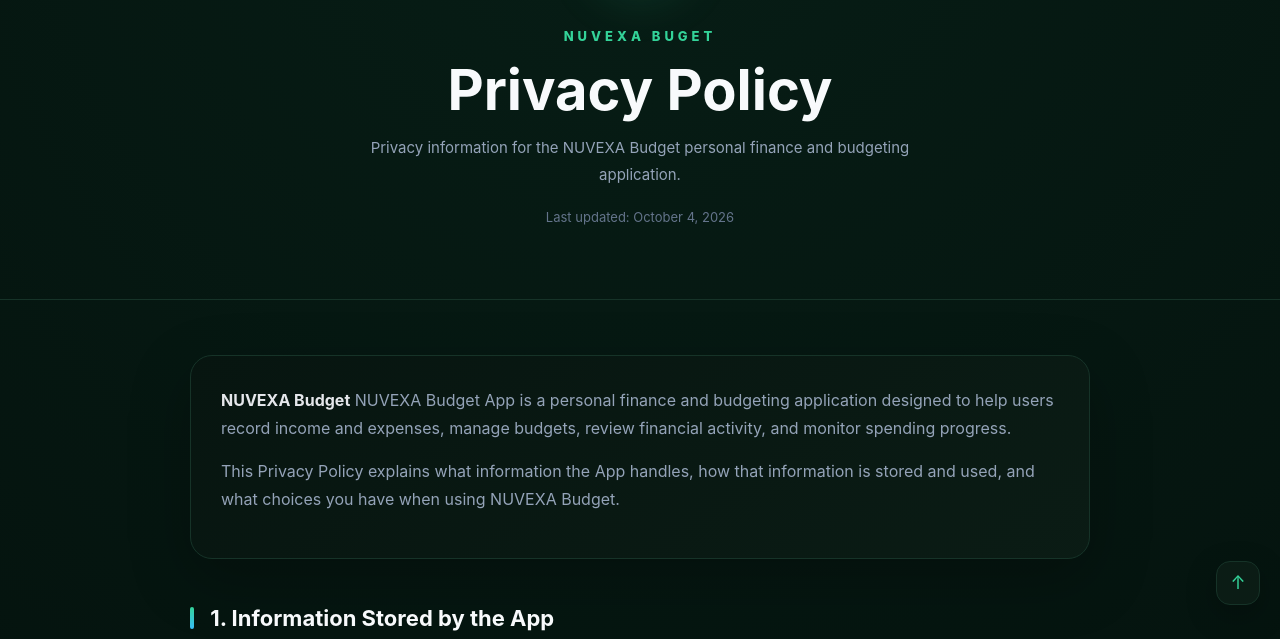
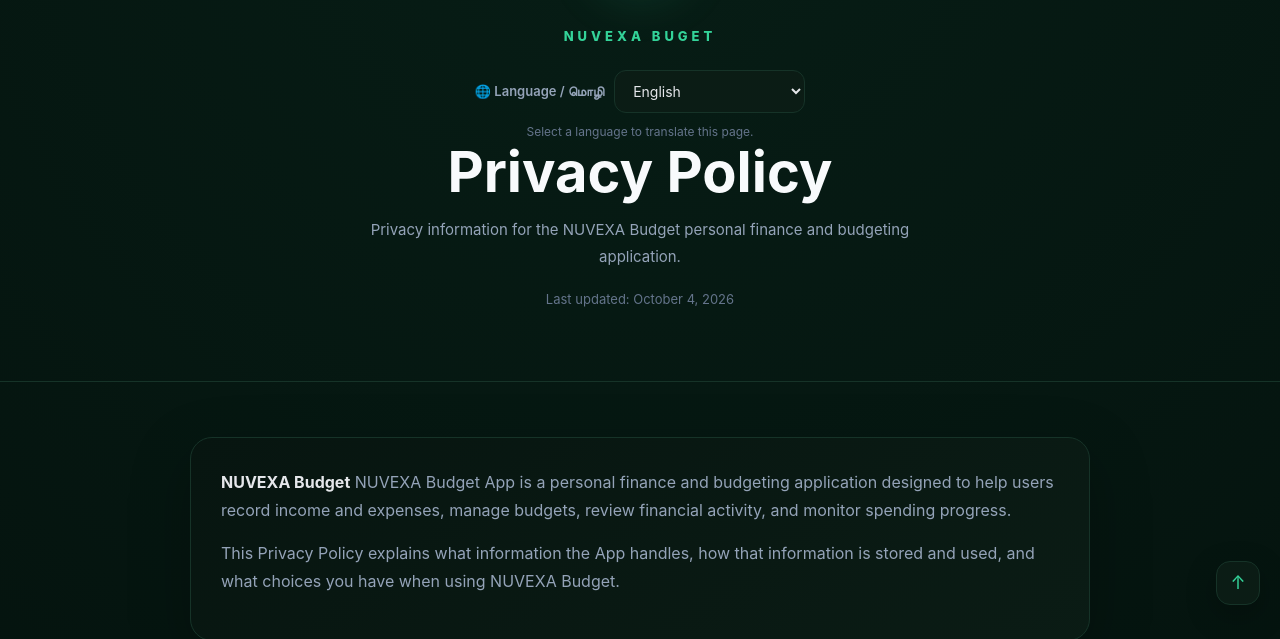
Before and after one commit to RuchiDissa/nuvexa-Buget-privacy-policy-, a plain HTML site: page index.html in a window 1280 px wide. Shown: the part 175-814 px from the top of the page. Drawn offline with Linux system fonts and the light colour scheme.

Commit message:
Implement language translator feature in index.html
Added language picker for translation options and integrated Google Translate functionality.

```diff
--- a/index.html
+++ b/index.html
@@ -434,6 +434,68 @@
                 rgba(52, 211, 153, 0.10);
         }
 
+
+        /* =========================
+           LANGUAGE TRANSLATOR
+        ========================= */
+
+        .language-picker {
+            display: flex;
+            align-items: center;
+            justify-content: center;
+            gap: 10px;
+            flex-wrap: wrap;
+            margin: 22px auto 0;
+        }
+
+        .language-picker label {
+            color: var(--muted);
+            font-size: 13px;
+            font-weight: 600;
+        }
+
+        .language-picker select {
+            min-width: 175px;
+            padding: 11px 38px 11px 14px;
+            color: var(--text);
+            background: var(--surface-light);
+            border: 1px solid var(--border);
+            border-radius: 12px;
+            font: inherit;
+            font-size: 14px;
+            outline: none;
+            cursor: pointer;
+        }
+
+        .language-picker select:focus {
+            border-color: var(--primary);
+            box-shadow: 0 0 0 3px rgba(52, 211, 153, 0.12);
+        }
+
+        .translate-help {
+            margin: 8px auto 0;
+            color: #64748b;
+            font-size: 12px;
+        }
+
+        /* Hide Google's default banner and branding; keep its translation engine. */
+        .goog-te-banner-frame,
+        .skiptranslate iframe,
+        #goog-gt-tt,
+        .goog-te-balloon-frame {
+            display: none !important;
+        }
+
+        body {
+            top: 0 !important;
+        }
+
+        .goog-te-gadget,
+        .goog-te-gadget span,
+        .goog-logo-link {
+            display: none !important;
+        }
+
         /* =========================
            MOBILE
         ========================= */
@@ -513,6 +575,32 @@
             <div class="brand">
                 NUVEXA BUGET
             </div>
+
+            <div class="language-picker">
+                <label for="language-select">🌐 Language / மொழி</label>
+                <select id="language-select" aria-label="Choose page language" onchange="changeLanguage(this.value)">
+                    <option value="en">English</option>
+                    <option value="zh-CN">中文</option>
+                    <option value="es">Español</option>
+                    <option value="hi">हिन्दी</option>
+                    <option value="ar">العربية</option>
+                    <option value="pt">Português</option>
+                    <option value="fr">Français</option>
+                    <option value="ru">Русский</option>
+                    <option value="ja">日本語</option>
+                    <option value="de">Deutsch</option>
+                    <option value="ko">한국어</option>
+                    <option value="it">Italiano</option>
+                    <option value="id">Bahasa Indonesia</option>
+                    <option value="tr">Türkçe</option>
+                    <option value="vi">Tiếng Việt</option>
+                    <option value="th">ไทย</option>
+                    <option value="si">සිංහල</option>
+                    <option value="ta">தமிழ்</option>
+                </select>
+            </div>
+            <p class="translate-help">Select a language to translate this page.</p>
+            <div id="google_translate_element" aria-hidden="true"></div>
 
             <h1>
                 Privacy Policy
@@ -1355,5 +1443,41 @@
         ↑
     </a>
 
+
+    <script>
+        // Google Translate powers the page translation. Internet access is required.
+        function googleTranslateElementInit() {
+            new google.translate.TranslateElement({
+                pageLanguage: 'en',
+                includedLanguages: 'zh-CN,es,hi,ar,pt,fr,ru,ja,de,ko,it,id,tr,vi,th,si,ta',
+                autoDisplay: false
+            }, 'google_translate_element');
+        }
+
+        function changeLanguage(language) {
+            var attempts = 0;
+
+            function applyLanguage() {
+                var translateSelect = document.querySelector('.goog-te-combo');
+
+                if (translateSelect) {
+                    // An empty value restores the original English page.
+                    translateSelect.value = language === 'en' ? '' : language;
+                    translateSelect.dispatchEvent(new Event('change'));
+                    return;
+                }
+
+                // The Google translation widget loads asynchronously.
+                if (attempts < 20) {
+                    attempts += 1;
+                    window.setTimeout(applyLanguage, 250);
+                }
+            }
+
+            applyLanguage();
+        }
+    </script>
+    <script src="https://translate.google.com/translate_a/element.js?cb=googleTranslateElementInit"></script>
+
 </body>
 </html>
```
